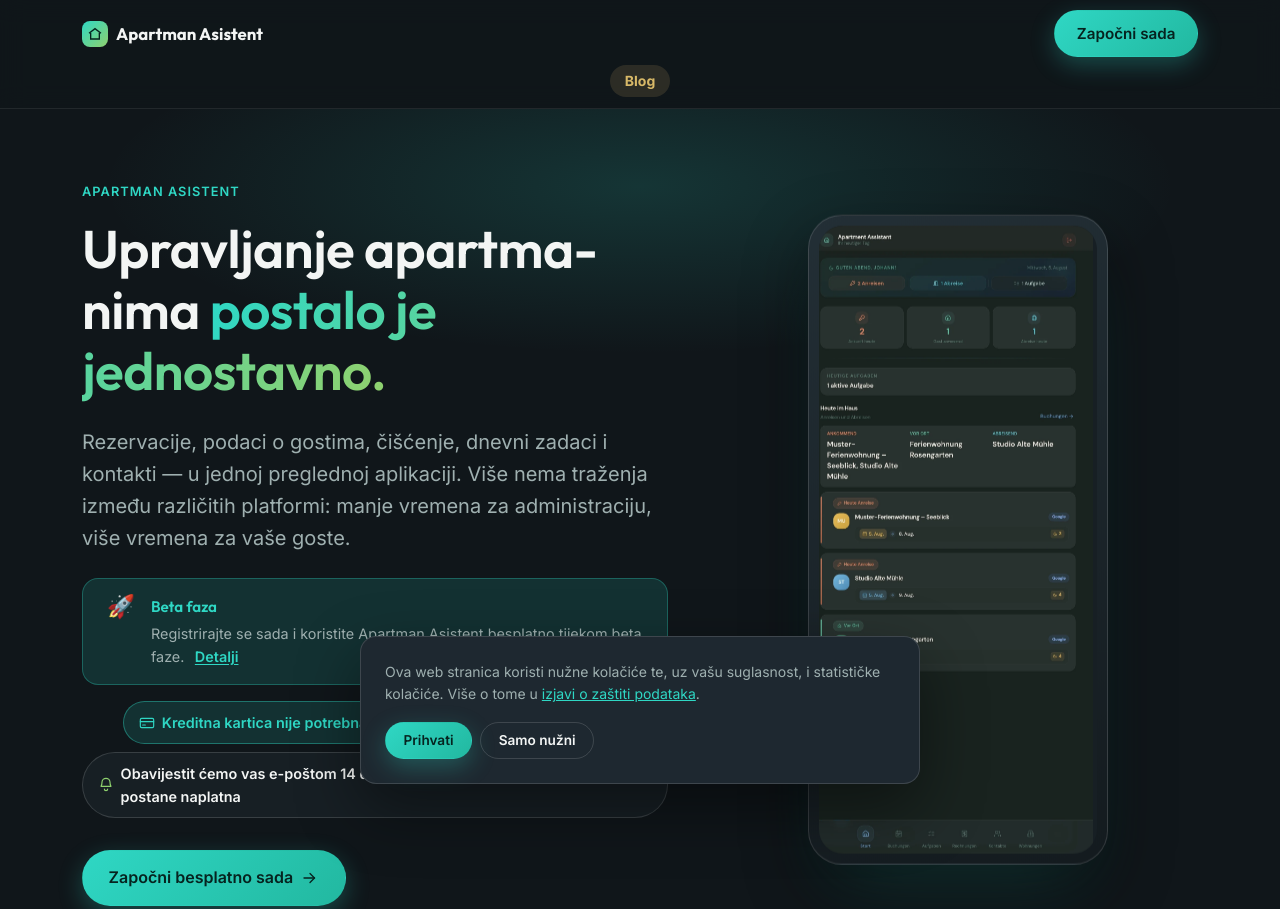
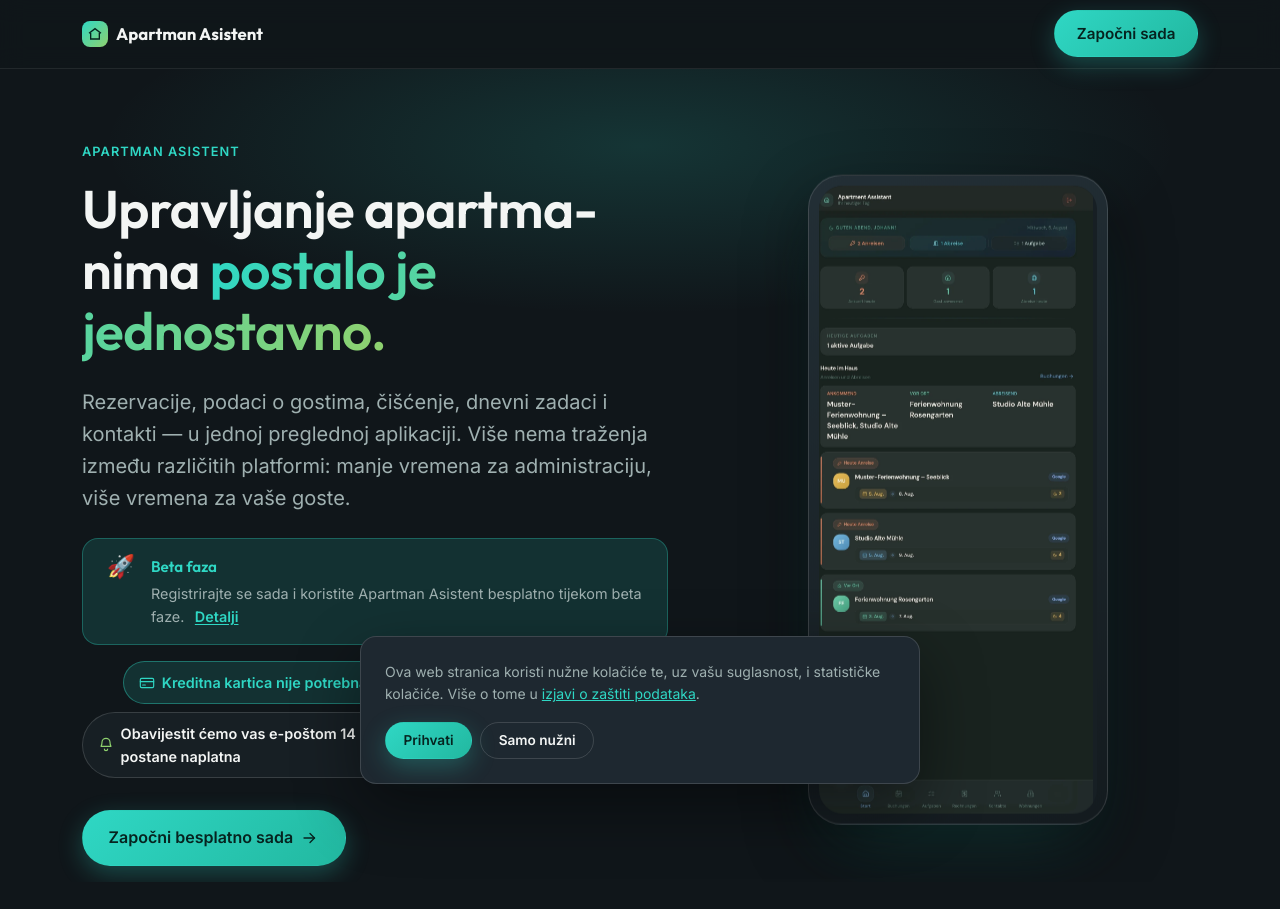
Before and after one commit to szonjakrizsan-arch/apartmanasistent-hr-landing, a plain HTML site: page index.html in a window 1280 px wide. Shown: the top 909 px of the page. Drawn offline with Linux system fonts and the light colour scheme.

Commit message:
Remove blog nav link (no blog system for HR yet)

```diff
--- a/index.html
+++ b/index.html
@@ -202,7 +202,6 @@
         Započni sada
       </a>
     </div>
-    <a class="header-nav-link" href="/blog">Blog</a>
   </div>
 </header>
 
```
